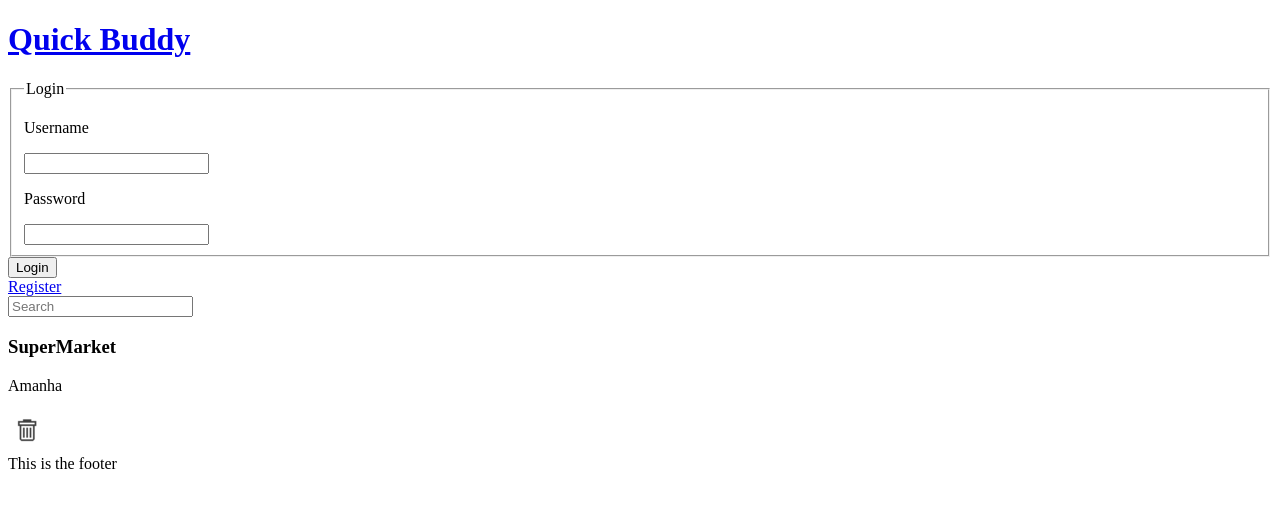
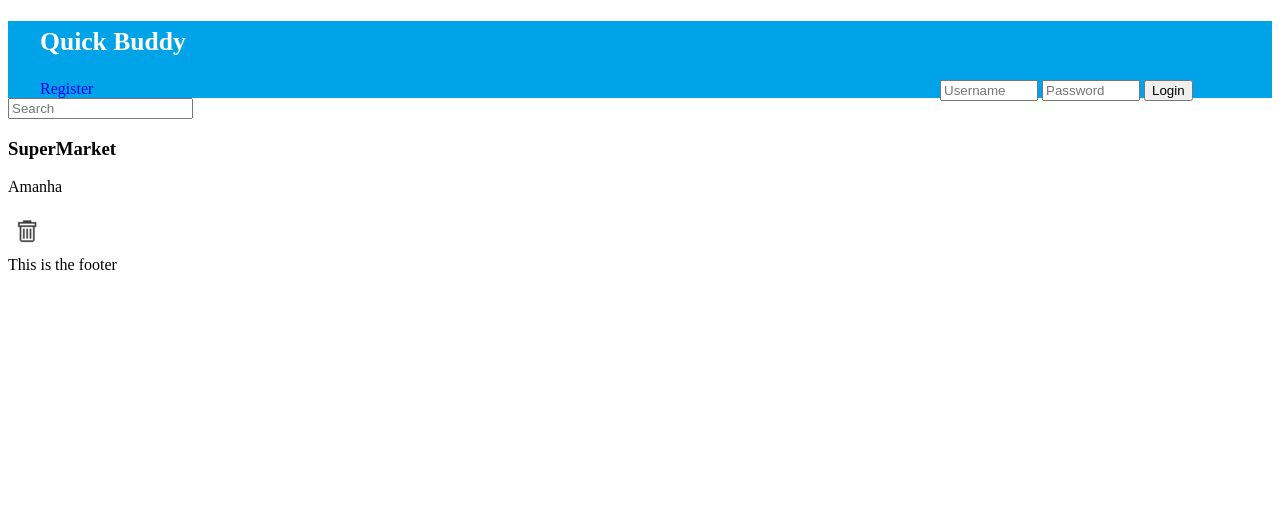
Before and after one commit to TrocaTudo95/LTW-FEUP, a PHP site: page / in a window 1280 px wide. Shown: the top 508 px of the page. Run offline with PHP 8.4, Linux system fonts and the light colour scheme.

Commit message:
header css

```diff
--- a/css/style.css
+++ b/css/style.css
@@ -0,0 +1,32 @@
+body > header {
+  background-color: #00a2e8;
+  color: white;
+  padding-right: 2em;
+  padding-left: 2em;
+}
+
+ a {
+  text-decoration: none;
+}
+
+body > header h1 a{
+  color: white;
+  font-size: 80%;
+}
+
+
+ #login form [type=text]{
+   width: 30%;
+}
+
+#login form [type=password]{
+  width: 30%;
+}
+
+
+body > header #login{
+  width:25%;
+ float:right;
+
+
+}
--- a/templates/header.php
+++ b/templates/header.php
@@ -12,13 +12,9 @@
 
       <div id="login">
         <form action="action_login.php" method="post">
-        <fieldset>
-          <legend>Login</legend>
-          <p>Username</p>
-          <input type="text" name="username" required="required">
-          <p>Password</p>
-          <input type="password" name="password" required="required">
-        </fieldset>
+
+          <input type="text" name="username" required="required" placeholder="Username">
+          <input type="password" name="password" required="required" placeholder="Password">
         <input type="submit" value="Login">
       </form>
       </div>
```
